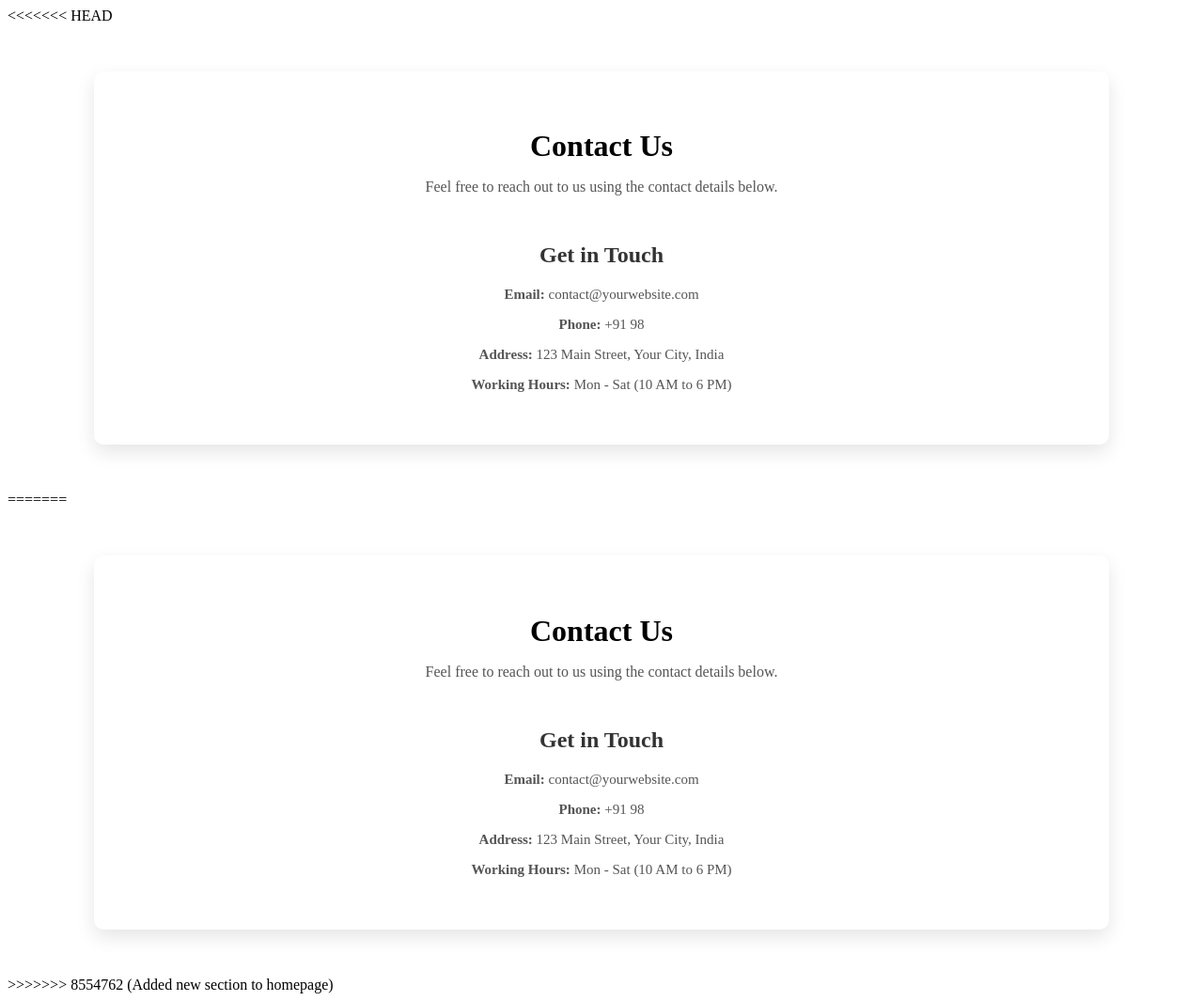
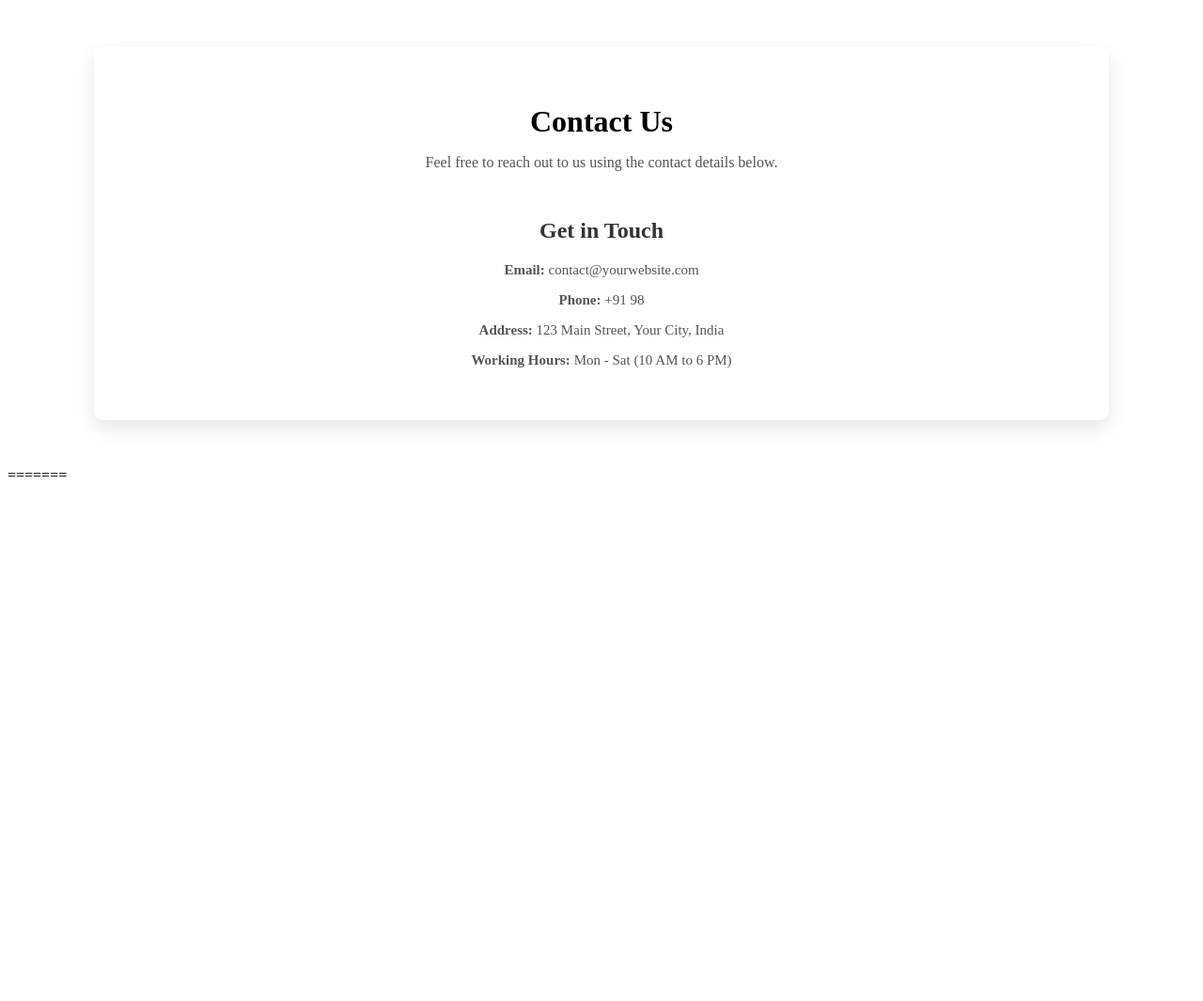
Before and after one commit to YASH45PAL/yash, a plain HTML site: page contact.html in a window 1280 px wide. Shown: the whole page at 94% size. After the commit the page ends 800 px from the top, so only its background shows below. Drawn offline with Linux system fonts and the light colour scheme.

Commit message:
Update contact.html

```diff
--- a/contact.html
+++ b/contact.html
@@ -1,4 +1,4 @@
-<<<<<<< HEAD
+
 <!DOCTYPE html>
 <html lang="en">
 <head>
@@ -37,23 +37,5 @@
 </head>
 <body>
 
-  <div class="contact-container">
-    <h1>Contact Us</h1>
-    <p>Feel free to reach out to us using the contact details below.</p>
 
-    <div class="contact-wrapper">
-
-      <div class="contact-info">
-        <h2>Get in Touch</h2>
-        <p><strong>Email:</strong> contact@yourwebsite.com</p>
-        <p><strong>Phone:</strong> +91 98</p>
-        <p><strong>Address:</strong> 123 Main Street, Your City, India</p>
-        <p><strong>Working Hours:</strong> Mon - Sat (10 AM to 6 PM)</p>
-      </div>
-
-    </div>
-  </div>
-
-</body>
 </html>
->>>>>>> 8554762 (Added new section to homepage)
```
